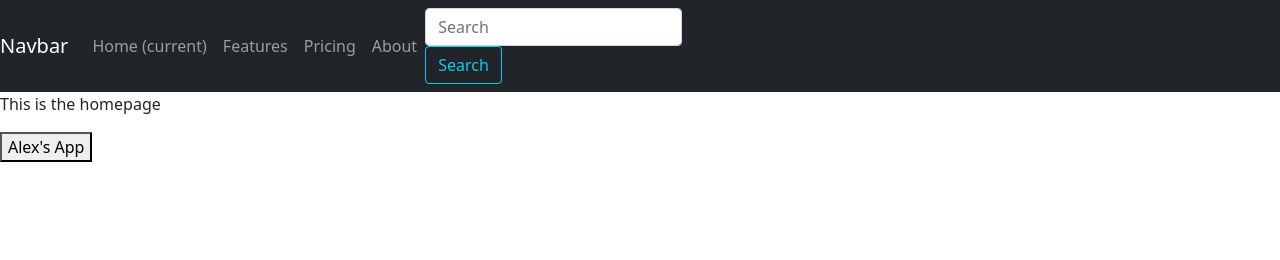
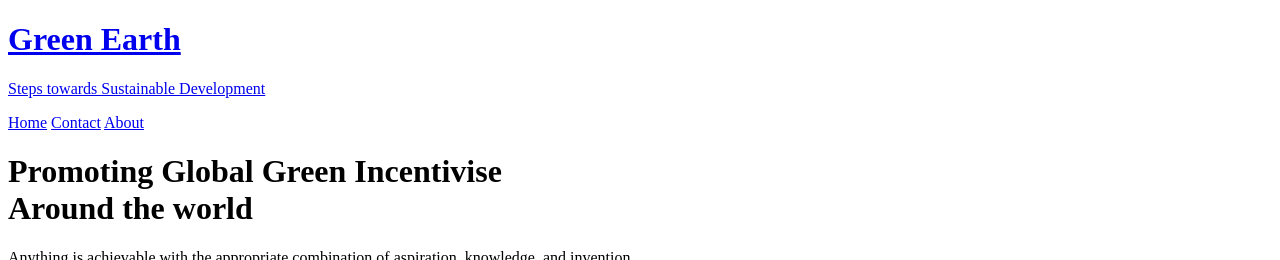
Before and after one commit to dlartey/ACSHackathon, a Flask app: page / in a window 1280 px wide. Shown: the top 260 px of the page. Run offline with Flask 2, Linux system fonts and the light colour scheme; some libraries are stand-ins or nearby versions.

Commit message:
Add files via upload

```diff
--- a/app/templates/index.html
+++ b/app/templates/index.html
@@ -1,8 +1,55 @@
-{% extends "base.html" %}
- {% block content %}
-     <p>This is the homepage</p>
-     <form method="post" class="menu-button">
-        <button type="submit" name="button" value="form" class="menu-btn">Alex's App</button>
-    </form>
+<!DOCTYPE html>
+<html lang="en">
+<head>
+    <meta charset="UTF-8">
+    <meta http-equiv="X-UA-Compatible" content="IE=edge">
+    <meta name="viewport" content="width=device-width, initial-scale=1.0">
+    <script src="https://kit.fontawesome.com/424c271c6d.js" crossorigin="anonymous"></script>
+    <link rel="stylesheet" type="text/css" href="/styling/styles.css">
+    <title>Document</title>
+</head>
+<body>
+    <div class="Main_container">
+            <!-- Top bar -->
+            <div class = "TopBar">
+                <div id="navbar">
+                    <!-- Logo -->
+                    <span class = "ttl">
+                        <a href="#default" id="logo"><h1>Green Earth </h1><p>Steps towards Sustainable Development</p></a>
 
- {% endblock %}
+                    </span>
+
+                    <div id="navbar-right">
+
+                      <a class="active" href="#home">Home</a>
+                      <a href="#contact">Contact</a>
+                      <a href="#about">About</a>
+                    </div>
+
+
+
+                </div>
+            </div>
+        <!-- End of Top BAr -->
+
+        <!-- Content -->
+        <div class="content1">
+            <div class="abt_content">
+                <h1>Promoting Global Green Incentivise <br> Around the world  </h1>
+                <p>Anything is achievable with the appropriate combination of aspiration, knowledge, and invention.</p>
+            </div>
+            <div class="scroll_link">
+                <span><a href="" class="scroll_btm"><img src="/photos/Picture 1.png"></a></span>
+            </div>
+
+        </div>
+
+
+
+
+    </div>
+    <!-- <div class="ourmission">
+        <h1>hi</h1>
+    </div> -->
+</body>
+</html>
```
